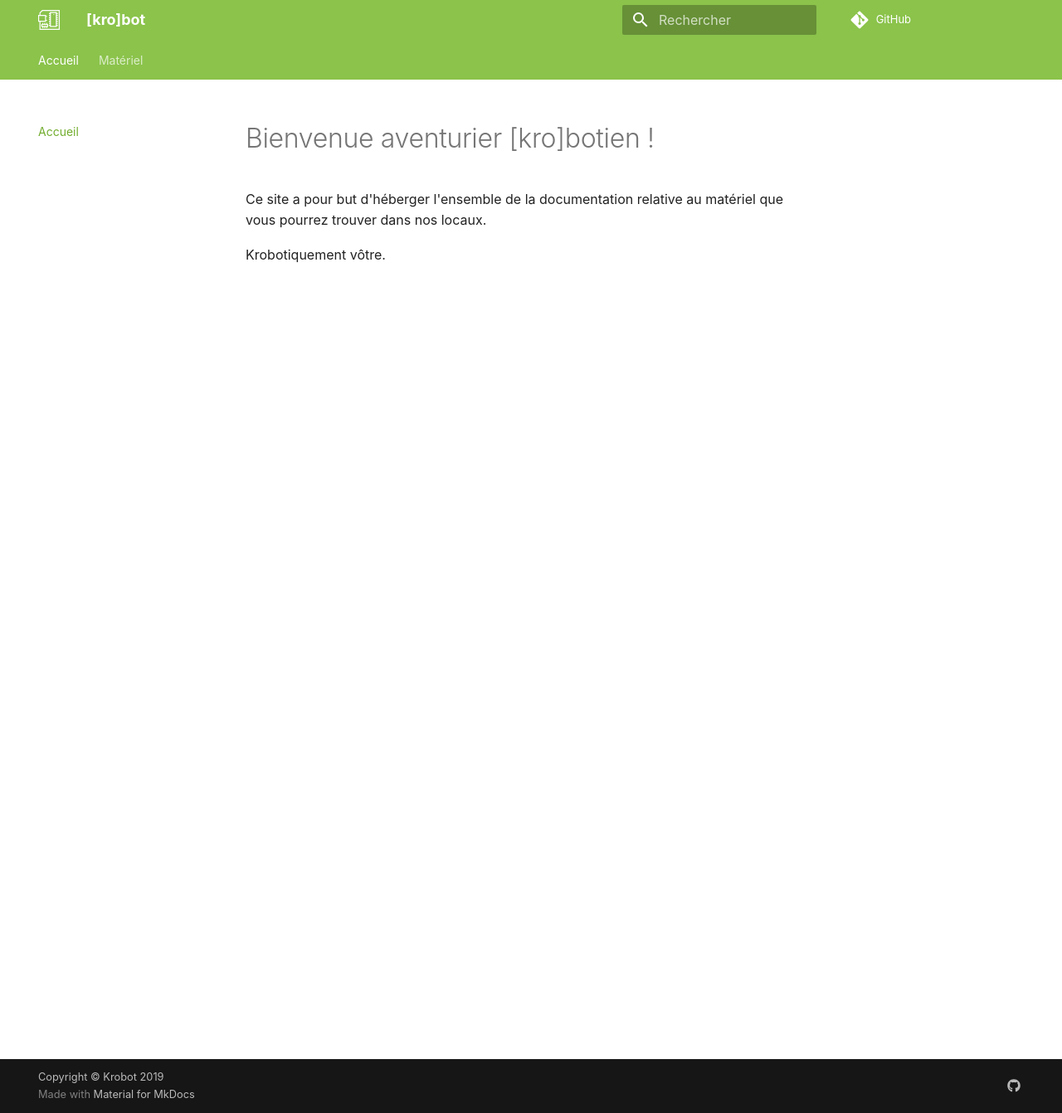
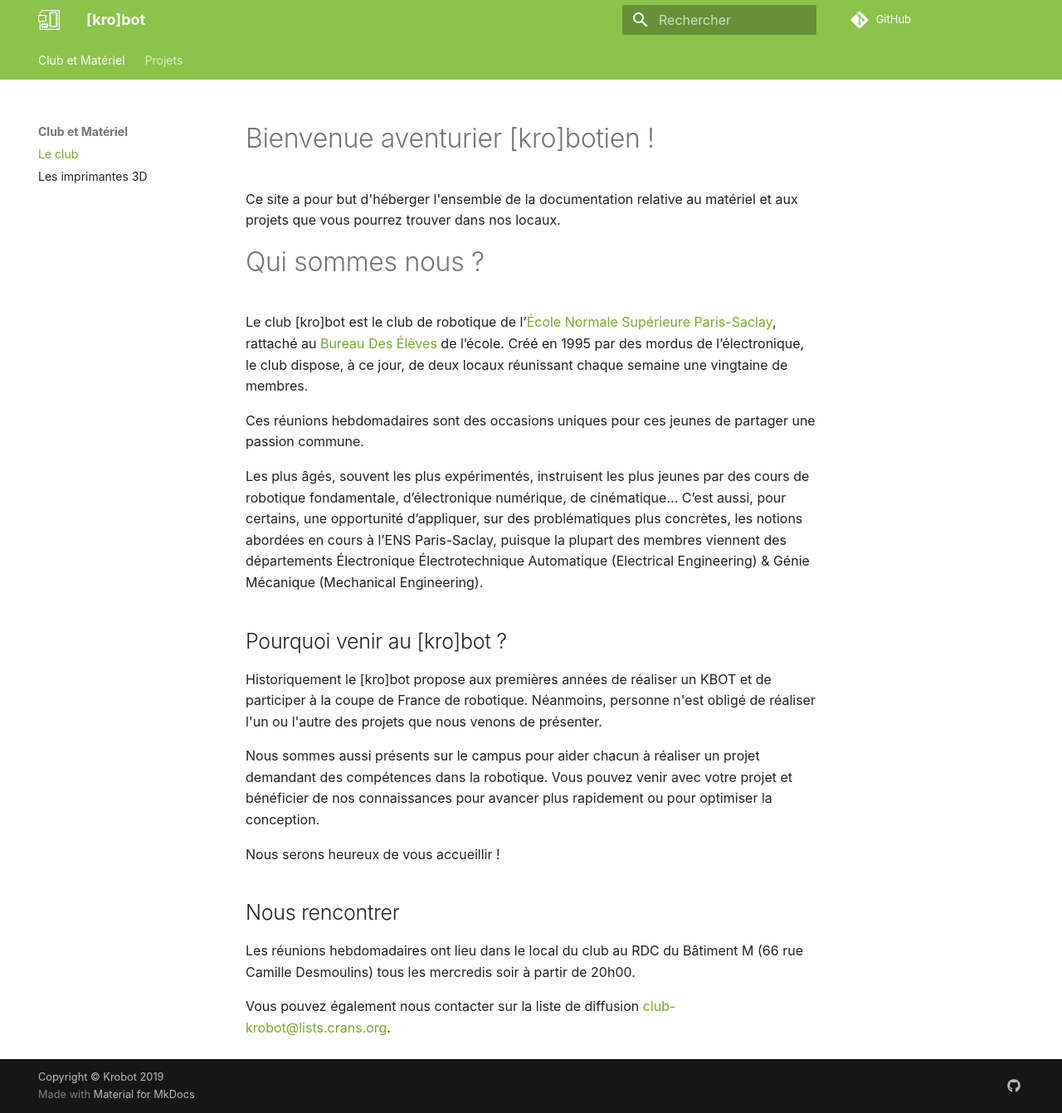
Before and after one commit to ens-krobot/KrobotDocumentation, an MkDocs documentation site: the page built from docs/index.md, in a window 1280 px wide and 1342 px high. Shown: the whole window at 83% size. Built offline with MkDocs 1.6.1 and Material for MkDocs 9.7.7, drawn with Linux system fonts in a browser that asks for light colours; comment, search, counter and statistics services are not loaded.

Commit message:
Copy old content

```diff
--- /dev/null
+++ b/docs/css/layout.css
@@ -0,0 +1,4 @@
+/* Hide next page */
+.md-footer-nav {
+    display: none;
+}
--- a/docs/index.md
+++ b/docs/index.md
@@ -1,6 +1,44 @@
 # Bienvenue aventurier [kro]botien !
 
 Ce site a pour but d'héberger l'ensemble de la documentation relative
-au matériel que vous pourrez trouver dans nos locaux.
+au matériel et aux projets que vous pourrez trouver dans nos locaux.
 
-Krobotiquement vôtre.
+# Qui sommes nous ?
+
+Le club [kro]bot est le club de robotique de
+l’[École Normale Supérieure Paris-Saclay](http://ens-paris-saclay.fr/),
+rattaché au [Bureau Des Élèves](https://wiki.crans.org/VieBde) de l’école.
+Créé en 1995 par des mordus de l’électronique, le club dispose, à ce jour,
+de deux locaux réunissant chaque semaine une vingtaine de membres.
+
+Ces réunions hebdomadaires sont des occasions uniques pour ces jeunes de
+partager une passion commune.
+
+Les plus âgés, souvent les plus expérimentés, instruisent les plus jeunes par
+des cours de robotique fondamentale, d’électronique numérique, de cinématique…
+C’est aussi, pour certains, une opportunité d’appliquer, sur des problématiques
+plus concrètes, les notions abordées en cours à l’ENS Paris-Saclay, puisque la
+plupart des membres viennent des départements Électronique Électrotechnique
+Automatique (Electrical Engineering) & Génie Mécanique (Mechanical Engineering).
+
+## Pourquoi venir au [kro]bot ?
+
+Historiquement le [kro]bot propose aux premières années de réaliser un KBOT
+et de participer à la coupe de France de robotique.
+Néanmoins, personne n'est obligé de réaliser l'un ou l'autre des projets
+que nous venons de présenter.
+
+Nous sommes aussi présents sur le campus pour aider chacun à réaliser un projet
+demandant des compétences dans la robotique.
+Vous pouvez venir avec votre projet et bénéficier de nos connaissances pour
+avancer plus rapidement ou pour optimiser la conception.
+
+Nous serons heureux de vous accueillir !
+
+## Nous rencontrer
+
+Les réunions hebdomadaires ont lieu dans le local du club au RDC du Bâtiment M
+(66 rue Camille Desmoulins) tous les mercredis soir à partir de 20h00.
+
+Vous pouvez également nous contacter sur la liste de diffusion
+<club-krobot@lists.crans.org>.
--- a/mkdocs.yml
+++ b/mkdocs.yml
@@ -3,12 +3,15 @@ site_description: Le club de robotique de l'ENS Paris-Saclay
 copyright: "Copyright &copy; Krobot 2019"
 repo_url: https://github.com/ens-krobot/KrobotDocumentation/
 nav:
-    - Accueil: index.md
-    - Matériel:
-      - Imprimante 3D: imprimantes-3d.md
+    - Club et Matériel:
+      - Le club: index.md
+      - Les imprimantes 3D: imprimantes-3d.md
+    - Projets:
+      - Le KBOT: kbot.md
+      - La Coupe de France: coupe-de-france.md
 extra:
   search:
-    language: 'en, fr'
+    language: fr
   social:
     - type: github
       link: https://github.com/ens-krobot
@@ -23,3 +26,5 @@ theme:
   font: false
   feature:
     tabs: true
+extra_css:
+  - css/layout.css
```
Also changed, not shown: docs/coupe-de-france.md (added, +5 -0 lines), docs/kbot.md (added, +24 -0 lines).
